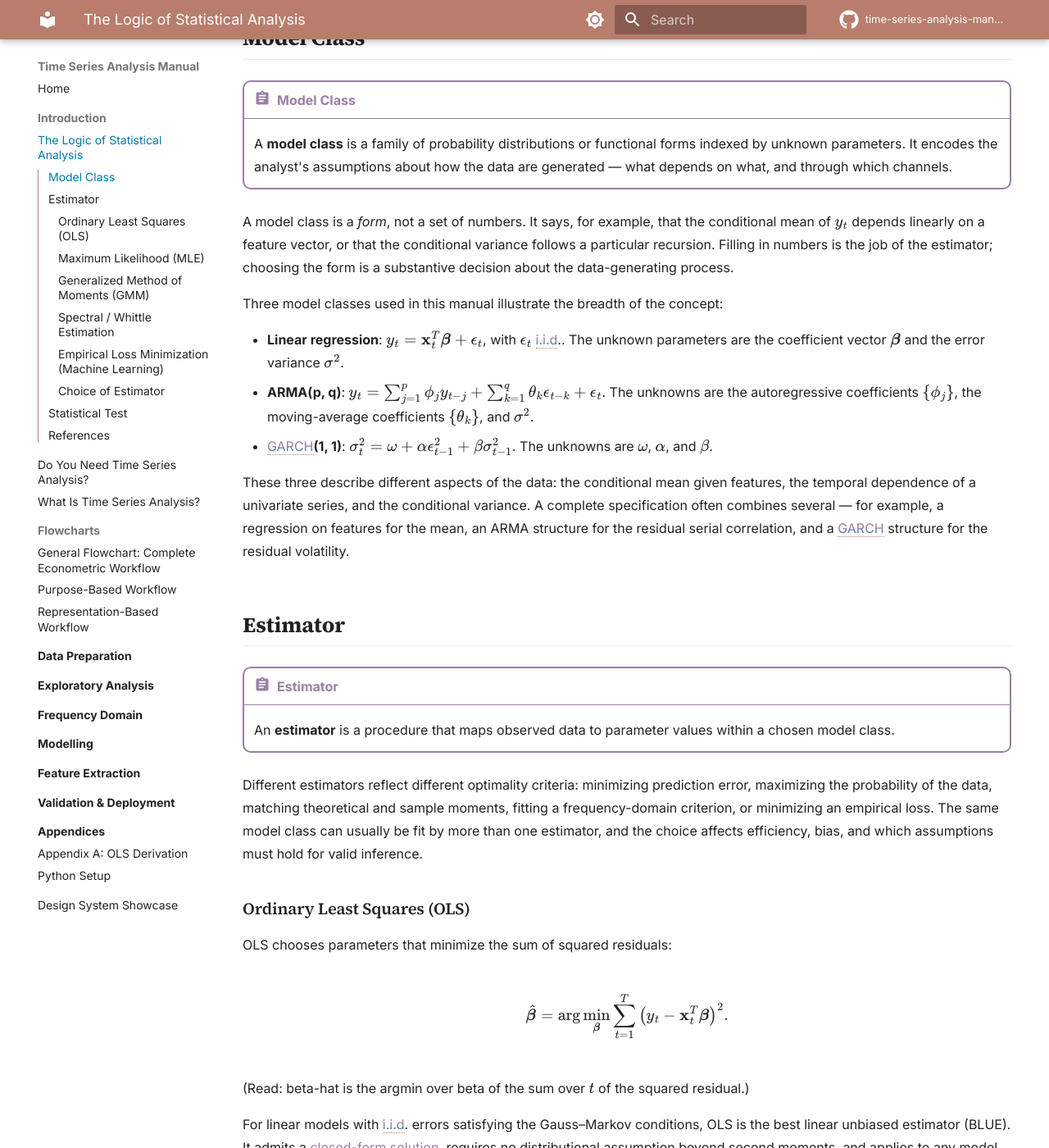
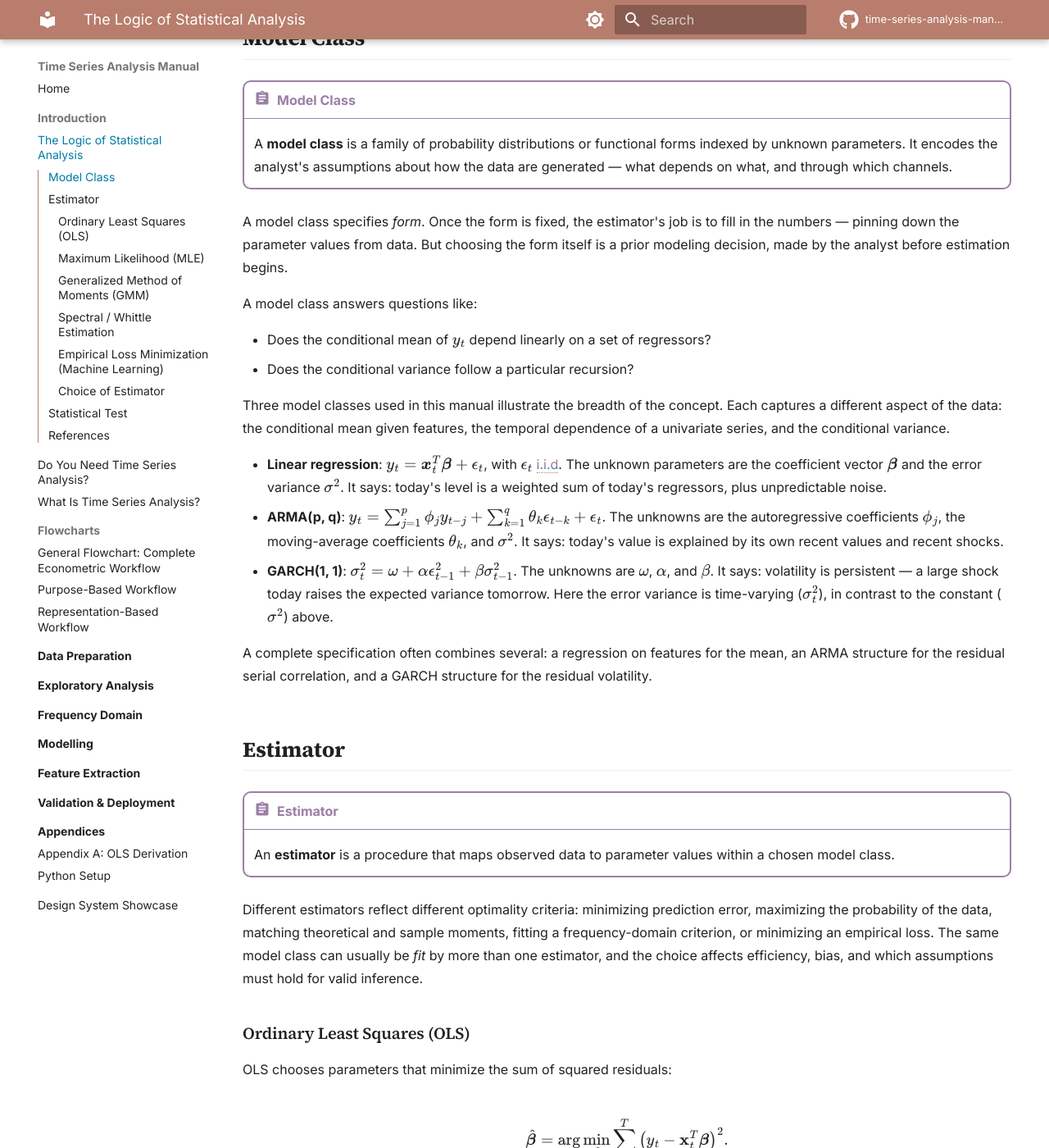
Before and after one commit to Shuxin-Y/time-series-analysis-manual, an MkDocs documentation site: the page built from docs/00-introduction/logic-of-statistical-analysis.md, in a window 1280 px wide and 1400 px high, scrolled down 270 px. Shown: the whole window at 82% size. Built offline with MkDocs 1.6.1 and Material for MkDocs 9.7.7, drawn with Linux system fonts in a browser that asks for light colours; comment, search, counter and statistics services are not loaded; some of the changed text lies outside the part shown.

Commit message:
Clarify Model Class section and sync intro glossary
- Rewrite the Model Class section: consolidate the form/estimation boundary into one paragraph, drop the sentence that restated the definition, and front-load the three aspects (conditional mean, temporal dependence, conditional variance)
- Notation: \mathbf -> \bm in the linear-regression example; remove doubled period after i.i.d.
- Glossary: add Gauss-Markov Conditions to 00-introduction; remove the GARCH entry so no model on the intro page gets a lone drawer (GARCH is covered in its dedicated chapter)

Co-Authored-By: Claude Opus 4.8 (1M context) <noreply@anthropic.com>

```diff
--- a/docs/00-introduction/logic-of-statistical-analysis.md
+++ b/docs/00-introduction/logic-of-statistical-analysis.md
@@ -7,22 +7,27 @@ Every statistical analysis rests on three components: a **model class**, an **es
 !!! definition "Model Class"
     A **model class** is a family of probability distributions or functional forms indexed by unknown parameters. It encodes the analyst's assumptions about how the data are generated — what depends on what, and through which channels.
 
-A model class is a *form*, not a set of numbers. It says, for example, that the conditional mean of $y_t$ depends linearly on a feature vector, or that the conditional variance follows a particular recursion. Filling in numbers is the job of the estimator; choosing the form is a substantive decision about the data-generating process.
+A model class specifies *form*. Once the form is fixed, the estimator's job is to fill in the numbers — pinning down the parameter values from data. But choosing the form itself is a prior modeling decision, made by the analyst before estimation begins.
 
-Three model classes used in this manual illustrate the breadth of the concept:
+A model class answers questions like:
 
-- **Linear regression**: $y_t = \mathbf{x}_t^T \boldsymbol{\beta} + \epsilon_t$, with $\epsilon_t$ i.i.d.. The unknown parameters are the coefficient vector $\boldsymbol{\beta}$ and the error variance $\sigma^2$.
-- **ARMA(p, q)**: $y_t = \sum_{j=1}^p \phi_j y_{t-j} + \sum_{k=1}^q \theta_k \epsilon_{t-k} + \epsilon_t$. The unknowns are the autoregressive coefficients $\{\phi_j\}$, the moving-average coefficients $\{\theta_k\}$, and $\sigma^2$.
-- **GARCH(1, 1)**: $\sigma_t^2 = \omega + \alpha \epsilon_{t-1}^2 + \beta \sigma_{t-1}^2$. The unknowns are $\omega$, $\alpha$, and $\beta$.
+- Does the conditional mean of $y_t$ depend linearly on a set of regressors?
+- Does the conditional variance follow a particular recursion?
 
-These three describe different aspects of the data: the conditional mean given features, the temporal dependence of a univariate series, and the conditional variance. A complete specification often combines several — for example, a regression on features for the mean, an ARMA structure for the residual serial correlation, and a GARCH structure for the residual volatility.
+Three model classes used in this manual illustrate the breadth of the concept. Each captures a different aspect of the data: the conditional mean given features, the temporal dependence of a univariate series, and the conditional variance.
+
+- **Linear regression**: $y_t = \bm{x}_t^T \boldsymbol{\beta} + \epsilon_t$, with $\epsilon_t$ i.i.d. The unknown parameters are the coefficient vector $\boldsymbol{\beta}$ and the error variance $\sigma^2$. It says: today's level is a weighted sum of today's regressors, plus unpredictable noise.
+- **ARMA(p, q)**: $y_t = \sum_{j=1}^p \phi_j y_{t-j} + \sum_{k=1}^q \theta_k \epsilon_{t-k} + \epsilon_t$. The unknowns are the autoregressive coefficients $\phi_j$, the moving-average coefficients $\theta_k$, and $\sigma^2$. It says: today's value is explained by its own recent values and recent shocks.
+- **GARCH(1, 1)**: $\sigma_t^2 = \omega + \alpha \epsilon_{t-1}^2 + \beta \sigma_{t-1}^2$. The unknowns are $\omega$, $\alpha$, and $\beta$. It says: volatility is persistent — a large shock today raises the expected variance tomorrow. Here the error variance is time-varying ($\sigma_t^2$), in contrast to the constant ($\sigma^2$) above.
+
+A complete specification often combines several: a regression on features for the mean, an ARMA structure for the residual serial correlation, and a GARCH structure for the residual volatility.
 
 ## Estimator
 
 !!! definition "Estimator"
     An **estimator** is a procedure that maps observed data to parameter values within a chosen model class.
 
-Different estimators reflect different optimality criteria: minimizing prediction error, maximizing the probability of the data, matching theoretical and sample moments, fitting a frequency-domain criterion, or minimizing an empirical loss. The same model class can usually be fit by more than one estimator, and the choice affects efficiency, bias, and which assumptions must hold for valid inference.
+Different estimators reflect different optimality criteria: minimizing prediction error, maximizing the probability of the data, matching theoretical and sample moments, fitting a frequency-domain criterion, or minimizing an empirical loss. The same model class can usually be *fit* by more than one estimator, and the choice affects efficiency, bias, and which assumptions must hold for valid inference.
 
 ### Ordinary Least Squares (OLS)
 
@@ -32,7 +37,7 @@ $$\hat{\boldsymbol{\beta}} = \arg\min_{\boldsymbol{\beta}} \sum_{t=1}^T \left( y
 
 (Read: beta-hat is the argmin over beta of the sum over $t$ of the squared residual.)
 
-For linear models with i.i.d. errors satisfying the Gauss–Markov conditions, OLS is the best linear unbiased estimator (BLUE). It admits a closed-form solution, requires no distributional assumption beyond second moments, and applies to any model whose errors are i.i.d. white noise — including linear regression on exogenous features, pure autoregression AR($p$), and vector autoregression (VAR).
+For linear models with i.i.d. errors satisfying the Gauss–Markov conditions, OLS is the *best linear unbiased estimator* (BLUE). It admits a closed-form solution, requires no distributional assumption beyond second moments, and applies to any model whose errors are i.i.d. white noise — including linear regression on exogenous features, pure autoregression AR($p$), and vector autoregression (VAR).
 
 ### Maximum Likelihood (MLE)
 
--- a/docs/glossary/00-introduction.yml
+++ b/docs/glossary/00-introduction.yml
@@ -52,3 +52,21 @@ terms:
       - 1809: Gauss derives the same method independently for planetary orbit estimation and establishes the normal equations
       - 20th century: Matrix notation consolidates the normal equations into the compact closed-form $\hat{\boldsymbol{\beta}} = (\mathbf{X}^T\mathbf{X})^{-1}\mathbf{X}^T\mathbf{y}$
     reference: "00-introduction/overview.html#the-5-classical-ols-assumptions-and-how-time-series-violates-them"
+
+  - term: "Gauss–Markov Conditions"
+    definition: "The assumptions on the error term under which the ordinary least squares estimator is the best linear unbiased estimator (BLUE) — the minimum-variance estimator among all linear unbiased estimators. They require the errors to have zero conditional mean, constant variance, and no serial correlation, with regressors of full column rank."
+    mathematical: |
+      For the linear model $y_t = \mathbf{x}_t^T \boldsymbol{\beta} + \epsilon_t$ with regressor matrix $\mathbf{X}$, the conditions are:
+
+      1. **Linearity in parameters** — the model is linear in $\boldsymbol{\beta}$.
+      2. **Strict exogeneity** — $\mathbb{E}[\epsilon_t \mid \mathbf{X}] = 0$.
+      3. **Homoskedasticity** — $\text{Var}(\epsilon_t \mid \mathbf{X}) = \sigma^2$ for every $t$.
+      4. **No autocorrelation** — $\text{Cov}(\epsilon_t, \epsilon_s \mid \mathbf{X}) = 0$ for $t \neq s$.
+      5. **Full column rank** — $\text{rank}(\mathbf{X}) = K$ (no perfect collinearity).
+
+      Under conditions 1–5 the Gauss–Markov theorem states that the OLS estimator $\hat{\boldsymbol{\beta}} = (\mathbf{X}^T\mathbf{X})^{-1}\mathbf{X}^T\mathbf{y}$ has the smallest variance among all linear unbiased estimators. Normality of the errors is not required.
+    historical: |
+      - 1821–1823: Gauss proves the variance-minimising property of least squares in *Theoria Combinationis Observationum Erroribus Minimis Obnoxiae*, without assuming normal errors
+      - 1912: Markov restates the result in his treatment of probability, and the modern name "Gauss–Markov" credits this exposition
+      - 1935: Aitken extends the theorem to correlated and heteroskedastic errors, giving generalized least squares (GLS)
+    reference: "00-introduction/logic-of-statistical-analysis.html#ordinary-least-squares-ols"
--- a/docs/glossary/05-modelling.yml
+++ b/docs/glossary/05-modelling.yml
@@ -18,19 +18,3 @@ terms:
       - 1937: Slutsky introduces moving average processes
       - 1970: Box and Jenkins publish the comprehensive ARIMA methodology
     reference: "05-modelling/01-arima.html"
-
-  - term: "GARCH"
-    definition: "Generalized AutoRegressive Conditional Heteroskedasticity. Models time-varying volatility."
-    mathematical: |
-      GARCH($p$, $q$) model:
-      $$y_t = \sigma_t \varepsilon_t, \quad \varepsilon_t \sim N(0,1)$$
-      $$\sigma_t^2 = \omega + \sum_{i=1}^q \alpha_i y_{t-i}^2 + \sum_{j=1}^p \beta_j \sigma_{t-j}^2$$
-
-      Conditions:
-      - $\omega > 0$, $\alpha_i \geq 0$, $\beta_j \geq 0$
-      - $\sum_{i=1}^{\max(p,q)} (\alpha_i + \beta_i) < 1$ (stationarity)
-    historical: |
-      - 1982: Engle introduces the ARCH model
-      - 1986: Bollerslev generalises to GARCH
-      - 2003: Engle receives the Nobel Prize in Economics
-    reference: "05-modelling/05-volatility-garch.html"
```
